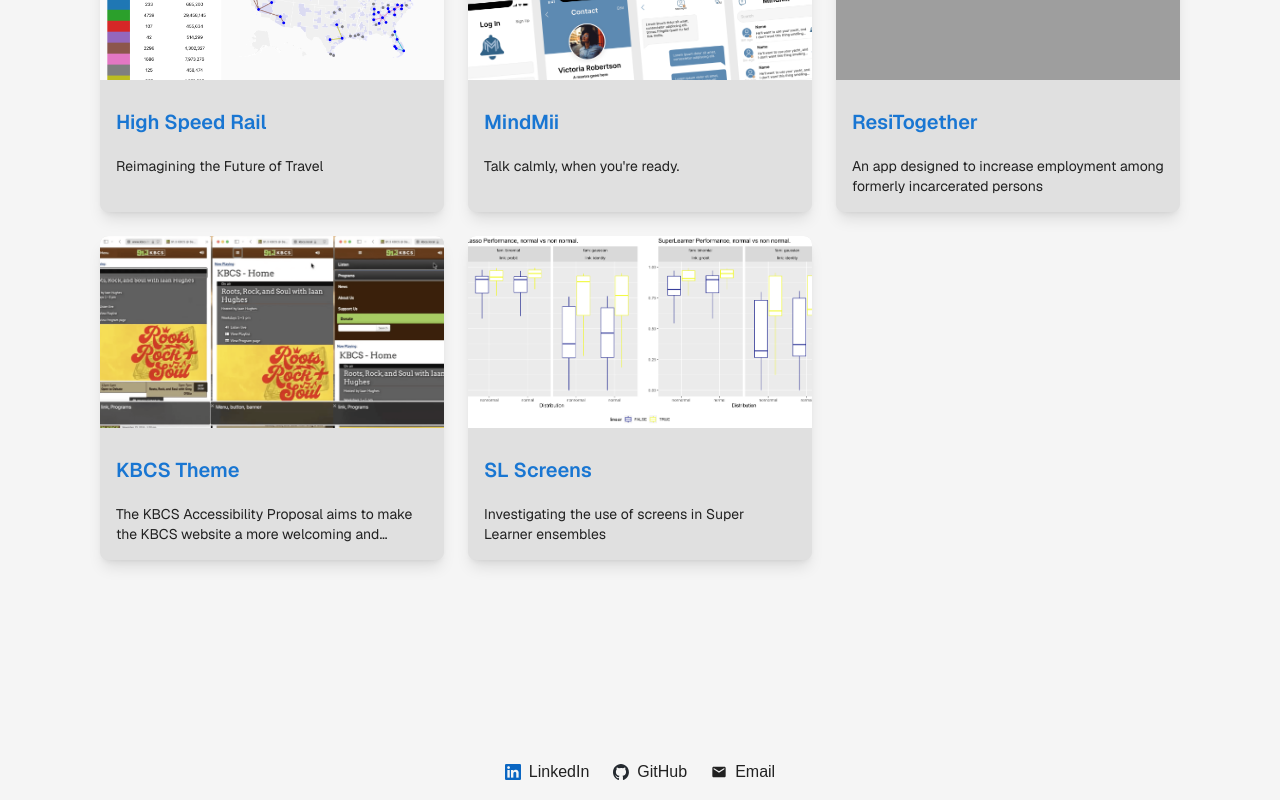
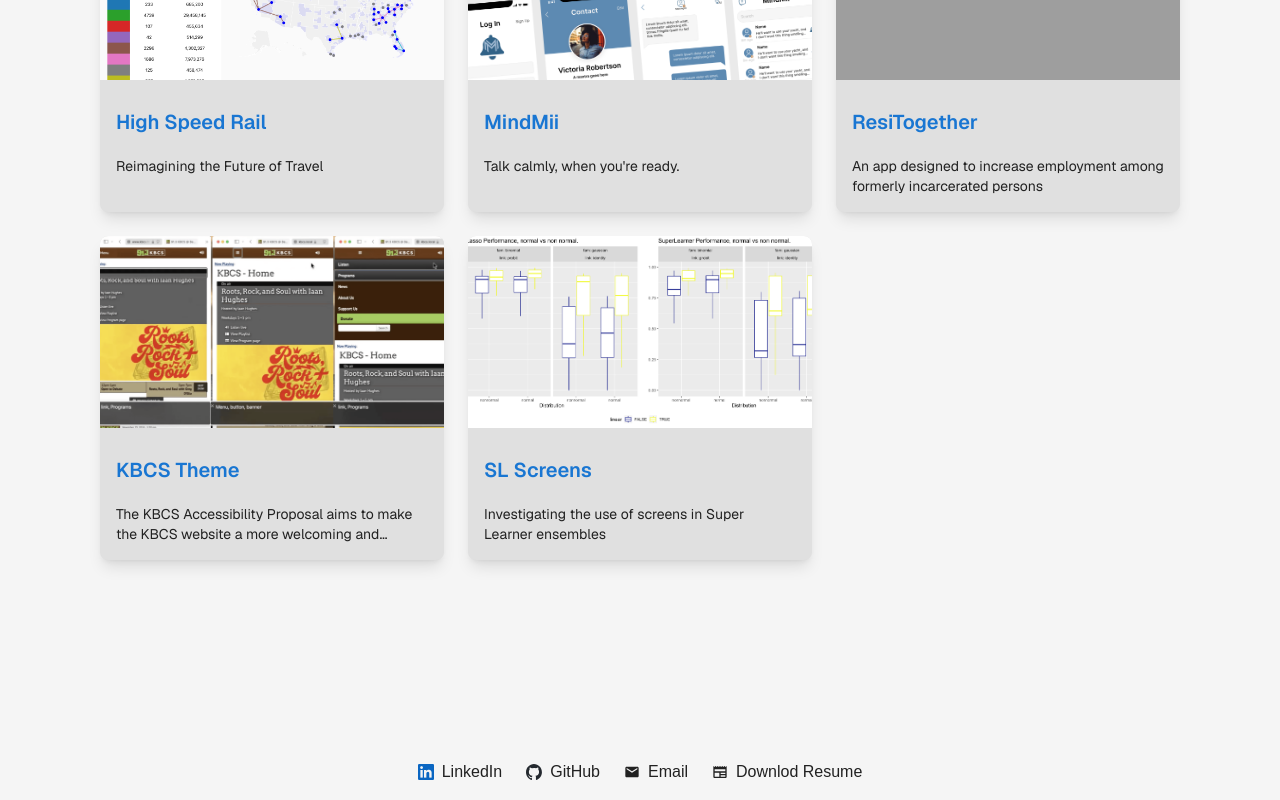
Before and after one commit to andrewpking/kingdrewsea-portfolio, a Next.js app: page / in a window 1280 px wide. Shown: the part 594-1394 px from the top of the page. Built offline with nearby package versions, Linux system fonts and the light colour scheme; grey boxes are pictures that could not be loaded.

Commit message:
Resume button now displays in footer.

```diff
--- a/src/app/components/Footer.tsx
+++ b/src/app/components/Footer.tsx
@@ -1,10 +1,11 @@
 import Image from 'next/image';
-import { MdEmail } from 'react-icons/md';
+import { MdEmail, MdOutlineNewspaper } from 'react-icons/md';
+import Link from 'next/link';
 
 export default function Footer() {
   return (
-    <footer className="row-start-3 flex gap-6 flex-wrap items-center justify-center p-4">
-      <nav className='tiny:row-start-3 tiny:flex gap-6 tiny:flex-wrap' aria-label="Footer Navigation">
+    <footer className="row-start-4 flex gap-6 flex-wrap items-center justify-center p-4">
+      <nav className='tiny:row-start-4 tiny:flex gap-6 tiny:flex-wrap' aria-label="Footer Navigation">
         <a
           className="flex items-center gap-2 hover:underline hover:underline-offset-4"
           href="https://linkedin.com/in/kingdrewsea"
@@ -52,6 +53,21 @@ export default function Footer() {
 
           Email
         </a>
+        <Link
+          href={'public/Resume.pdf'}
+          target="_blank"
+          rel="noopener noreferrer"
+          locale={"false"}
+          download
+        >
+          <button className="flex items-center gap-2 hover:underline hover:underline-offset-4">
+          <MdOutlineNewspaper
+            aria-hidden="true"
+            size={16}
+            />
+             Downlod Resume
+             </button>
+        </Link>
       </nav>
     </footer>
   );
```
